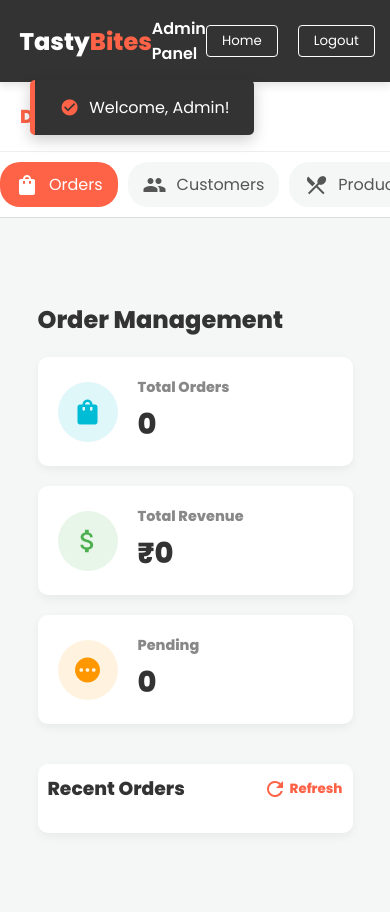
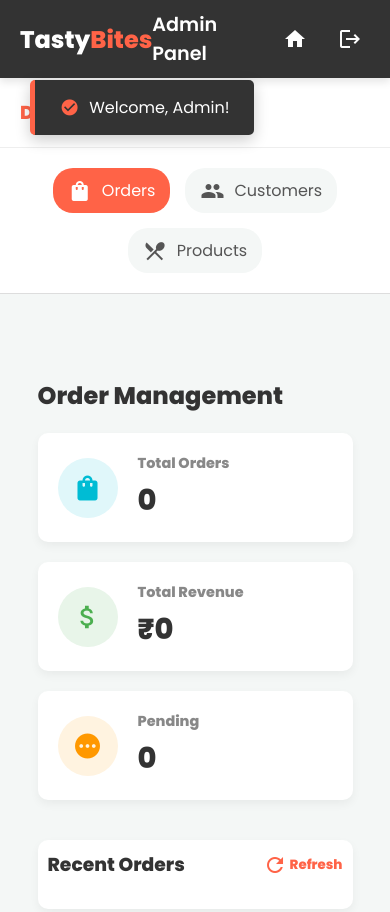
Before and after one commit to omkar3600/TastyBites, a plain HTML site: page admin.html in a window 390 px wide. Both pictures are taken after a click on the button "Enter Dashboard". Drawn offline with Linux system fonts and the light colour scheme.

Commit message:
responsive admin panel

```diff
--- a/admin.html
+++ b/admin.html
@@ -17,33 +17,36 @@
     </head>
     <body style="background-color: #f4f7f6">
         <!-- Navigation Section -->
-        <nav style="background: #333; color: white">
-            <div class="logo" style="color: white">Tasty<span>Bites</span></div>
-            <span id="admin-name" style="font-weight: 600">Admin Panel</span>
-            <div class="nav-actions">
+        <nav
+            class="admin-nav"
+            style="background: #333; color: white; padding: 10px 20px"
+        >
+            <div
+                class="logo"
+                style="color: white; font-size: 1.5rem; font-weight: 800"
+            >
+                Tasty<span>Bites</span>
+            </div>
+            <span id="admin-name" style="font-weight: 600; font-size: 1.2rem"
+                >Admin Panel</span
+            >
+            <div class="nav-actions" style="display: flex; gap: 15px">
                 <button
-                    class="admin-user-btn"
+                    class="admin-icon-btn"
                     onclick="window.location.href='index.html'"
+                    title="Home"
                 >
-                    Home
+                    <span class="material-icons">home</span>
                 </button>
                 <button
+                    class="admin-icon-btn"
                     onclick="logoutAdmin()"
-                    style="
-                        background: transparent;
-                        border: 1px solid white;
-                        color: white;
-                        padding: 5px 15px;
-                        border-radius: 4px;
-                        cursor: pointer;
-                    "
+                    title="Logout"
                 >
-                    Logout
+                    <span class="material-icons">logout</span>
                 </button>
             </div>
         </nav>
-
-        <!-- Modals/Overlays -->
         <div
             id="admin-login-modal"
             class="modal active"
--- a/style.css
+++ b/style.css
@@ -1384,9 +1384,12 @@ footer {
     }
     .sidebar-menu {
         display: flex;
-        overflow-x: auto;
-        padding: 10px 0 !important;
-        gap: 10px;
+        /* overflow-x: auto; */
+        /* padding: 10px 0 !important; */
+        gap: 15px;
+        flex-wrap: wrap;
+        justify-content: center;
+        align-items: center;
     }
     .sidebar-menu li {
         padding: 10px 15px !important;
@@ -1520,7 +1523,12 @@ footer {
     gap: 20px;
     margin-bottom: 40px;
 }
-
+.admin-nav {
+    display: flex;
+    justify-content: space-between;
+    align-items: center;
+    /* flex-wrap: wrap; */
+}
 .stat-card {
     background: white;
     padding: 20px;
@@ -2491,4 +2499,31 @@ body.dark-mode .chat-message.other .msg-bubble {
         border: 1px solid #ddd;
         outline: none;
     }
-}
+    .admin-name {
+        margin-left: 20px;
+        margin-right: 20px;
+        text-align: center;
+    }
+}
+
+/* --- Admin Icon Buttons --- */
+.admin-icon-btn {
+    background: transparent;
+    border: none;
+    color: white;
+    cursor: pointer;
+    padding: 8px;
+    border-radius: 50%;
+    transition: background 0.3s ease;
+    display: flex;
+    align-items: center;
+    justify-content: center;
+}
+
+.admin-icon-btn:hover {
+    background: rgba(255, 255, 255, 0.2);
+}
+
+.admin-icon-btn .material-icons {
+    font-size: 24px;
+}
```
